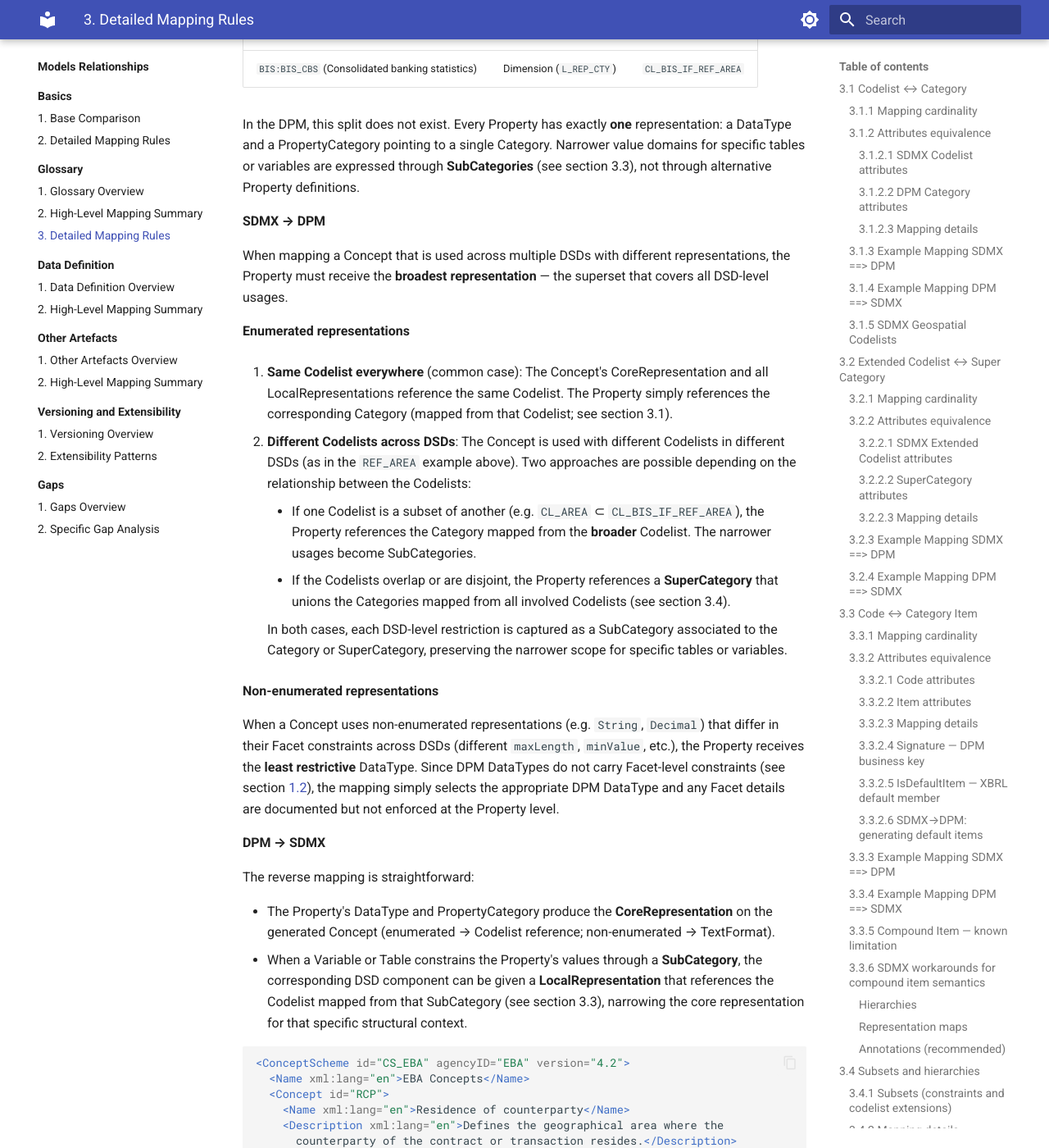
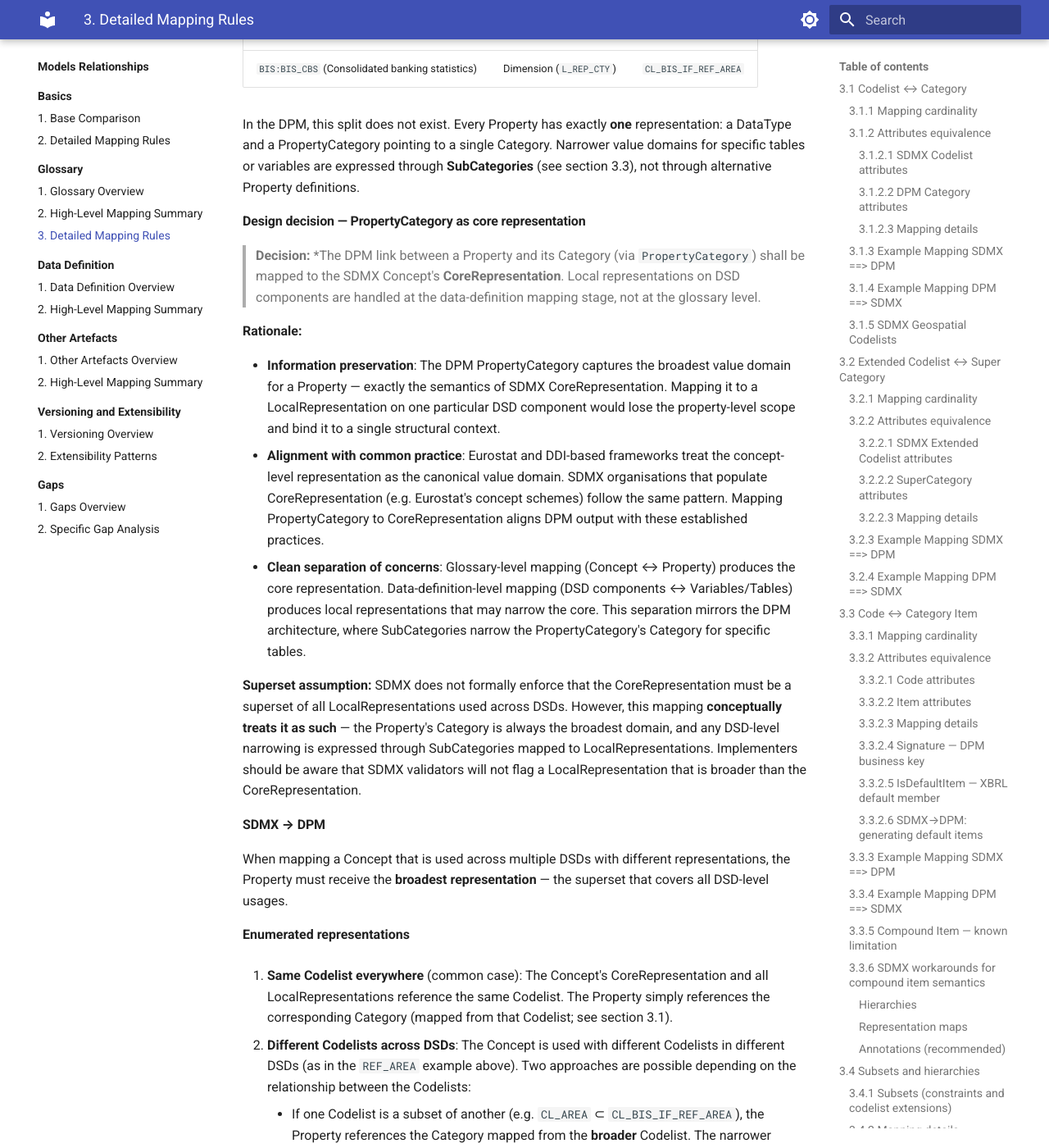
Before and after one commit to sdmx-twg/wp-sdmx-dpm, an MkDocs documentation site: the page built from docs/models-relationships/01_glossary/03_detailed_mapping_rules.md, in a window 1280 px wide and 1400 px high, scrolled down 42463 px. Shown: the whole window at 82% size. Built offline with MkDocs 1.6.1 and Material for MkDocs 9.7.7, drawn with Linux system fonts in a browser that asks for light colours.

Commit message:
docs: document PropertyCategory as SDMX core representation
Adds "Design decision" block to section 3.5.7 recording the meeting
decision (24 Feb 2026, §7.2, decision #5) that PropertyCategory maps
to CoreRepresentation, with rationale (information preservation,
Eurostat/DDI alignment, separation of concerns) and a note on the
superset assumption.

Addresses #71

```diff
--- a/docs/models-relationships/01_glossary/03_detailed_mapping_rules.md
+++ b/docs/models-relationships/01_glossary/03_detailed_mapping_rules.md
@@ -1332,6 +1332,18 @@ A single Concept may therefore participate in multiple DSDs with different local
 
 In the DPM, this split does not exist. Every Property has exactly **one** representation: a DataType and a PropertyCategory pointing to a single Category. Narrower value domains for specific tables or variables are expressed through **SubCategories** (see section 3.3), not through alternative Property definitions.
 
+#### Design decision — PropertyCategory as core representation
+
+> **Decision:** *The DPM link between a Property and its Category (via `PropertyCategory`) shall be mapped to the SDMX Concept's **CoreRepresentation**. Local representations on DSD components are handled at the data-definition mapping stage, not at the glossary level.
+
+**Rationale:**
+
+- **Information preservation**: The DPM PropertyCategory captures the broadest value domain for a Property — exactly the semantics of SDMX CoreRepresentation. Mapping it to a LocalRepresentation on one particular DSD component would lose the property-level scope and bind it to a single structural context.
+- **Alignment with common practice**: Eurostat and DDI-based frameworks treat the concept-level representation as the canonical value domain. SDMX organisations that populate CoreRepresentation (e.g. Eurostat's concept schemes) follow the same pattern. Mapping PropertyCategory to CoreRepresentation aligns DPM output with these established practices.
+- **Clean separation of concerns**: Glossary-level mapping (Concept ↔ Property) produces the core representation. Data-definition-level mapping (DSD components ↔ Variables/Tables) produces local representations that may narrow the core. This separation mirrors the DPM architecture, where SubCategories narrow the PropertyCategory's Category for specific tables.
+
+**Superset assumption:** SDMX does not formally enforce that the CoreRepresentation must be a superset of all LocalRepresentations used across DSDs. However, this mapping **conceptually treats it as such** — the Property's Category is always the broadest domain, and any DSD-level narrowing is expressed through SubCategories mapped to LocalRepresentations. Implementers should be aware that SDMX validators will not flag a LocalRepresentation that is broader than the CoreRepresentation.
+
 #### SDMX → DPM
 
 When mapping a Concept that is used across multiple DSDs with different representations, the Property must receive the **broadest representation** — the superset that covers all DSD-level usages.
```
